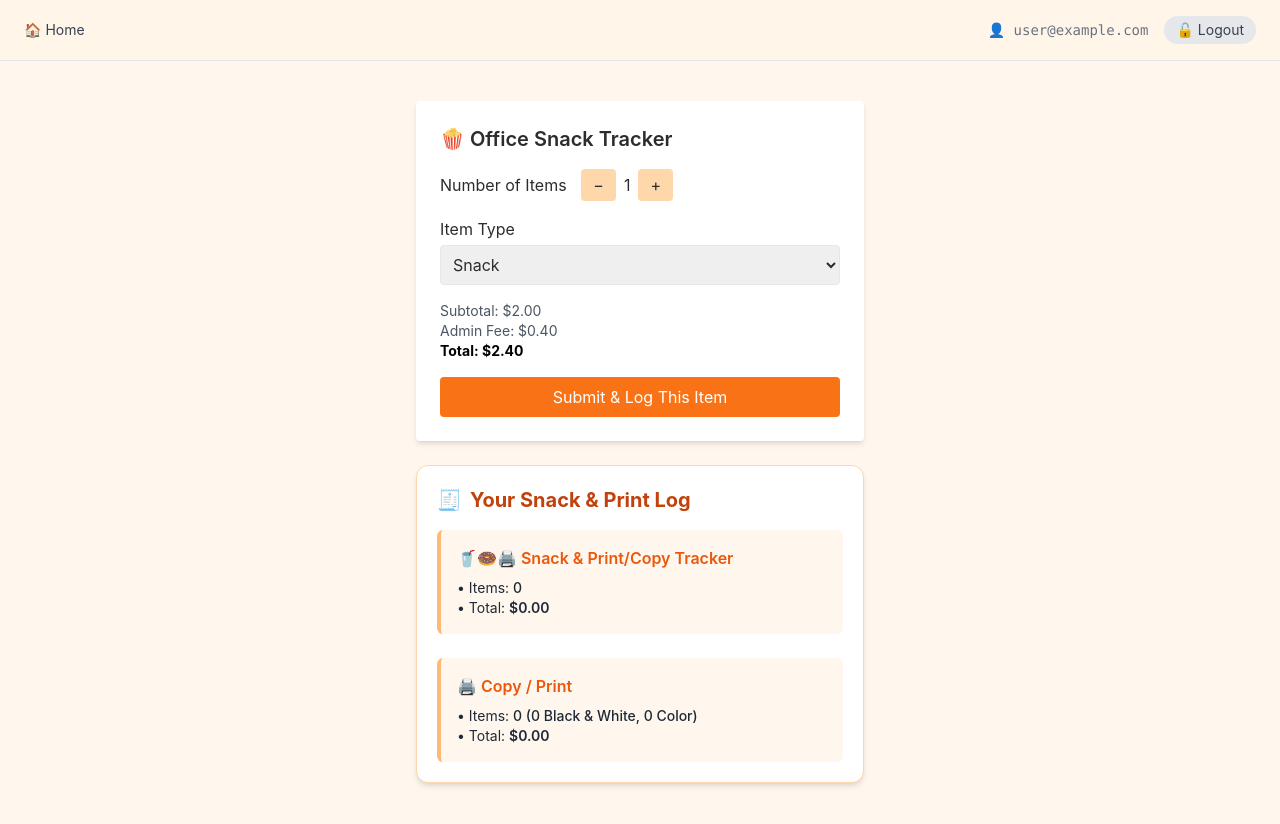
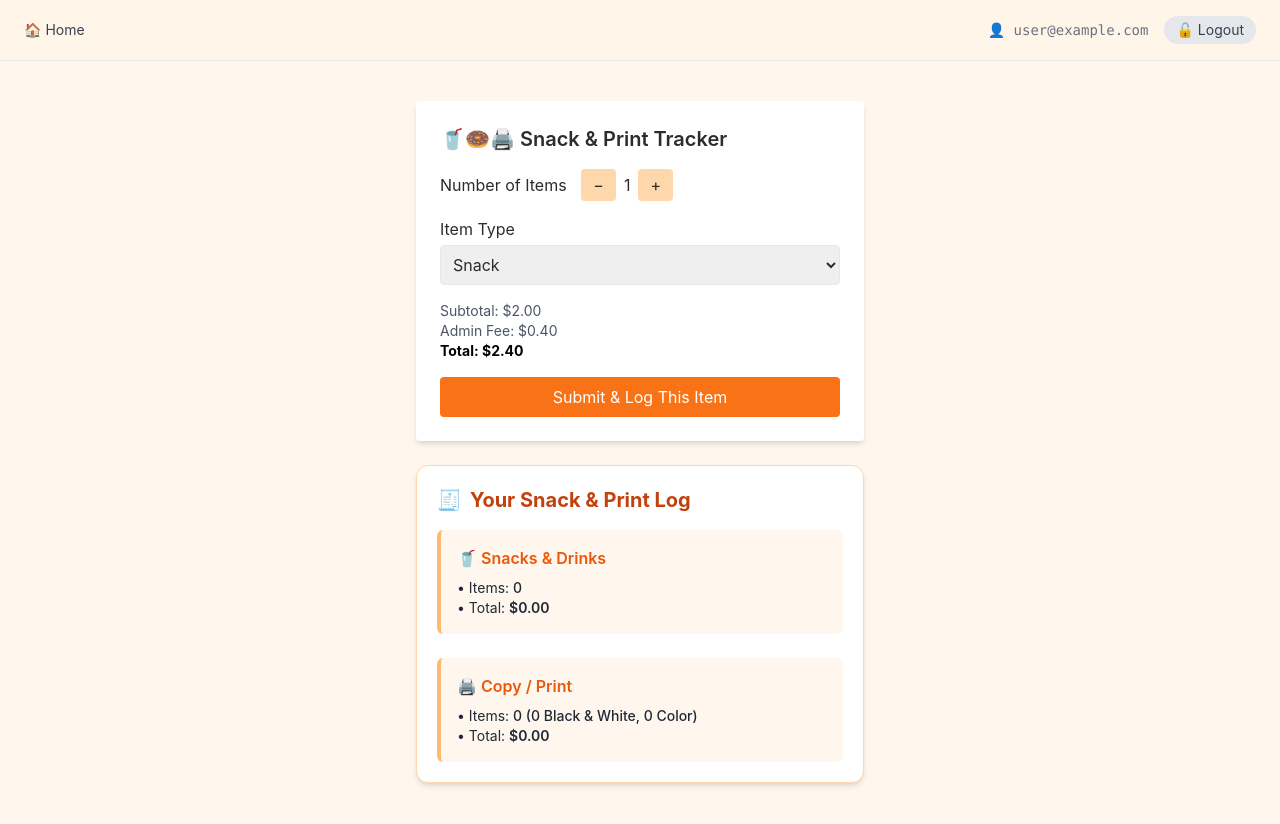
Before and after one commit to katiash/office-snack-tracker, a Next.js app: page / in a window 1280 px wide. Shown: the top 824 px of the page. Built offline with nearby package versions, Linux system fonts and the light colour scheme; no server answers; the database is empty; sample sign-in values are in the browser's storage.

Commit message:
update the user interface top/main title to be more relevant - 2nd Pass

```diff
--- a/components/SnackForm.tsx
+++ b/components/SnackForm.tsx
@@ -96,7 +96,7 @@ export default function SnackForm({ onLogSubmitted }: SnackFormProps) {
       onSubmit={handleSubmit}
       className="max-w-md mx-auto bg-white p-6 rounded shadow-md space-y-4"
     >
-      <h2 className="text-xl font-semibold mb-2">🍿 Office Snack Tracker</h2>
+      <h2 className="text-xl font-semibold mb-2">🥤🍩🖨️ Snack & Print Tracker</h2>
 
       <div className="flex items-center gap-2">
         <label className="w-1/3">Number of Items</label>
--- a/components/YourSnackSummary.tsx
+++ b/components/YourSnackSummary.tsx
@@ -76,7 +76,7 @@ export default function YourSnackSummary() {
 
       {/* Snacks + Drinks */}
       <div className="mb-6 bg-orange-50 border-l-4 border-orange-300 p-4 rounded-md">
-        <h3 className="text-md font-semibold text-orange-600 mb-2"> 🥤🍩🖨️ Snack & Print/Copy Tracker </h3>
+        <h3 className="text-md font-semibold text-orange-600 mb-2">🥤 Snacks & Drinks</h3>
         <p className="text-sm">• Items: <span className="font-medium">{snackDrinkCount}</span></p>
         <p className="text-sm">
           • Total:{' '}
```
